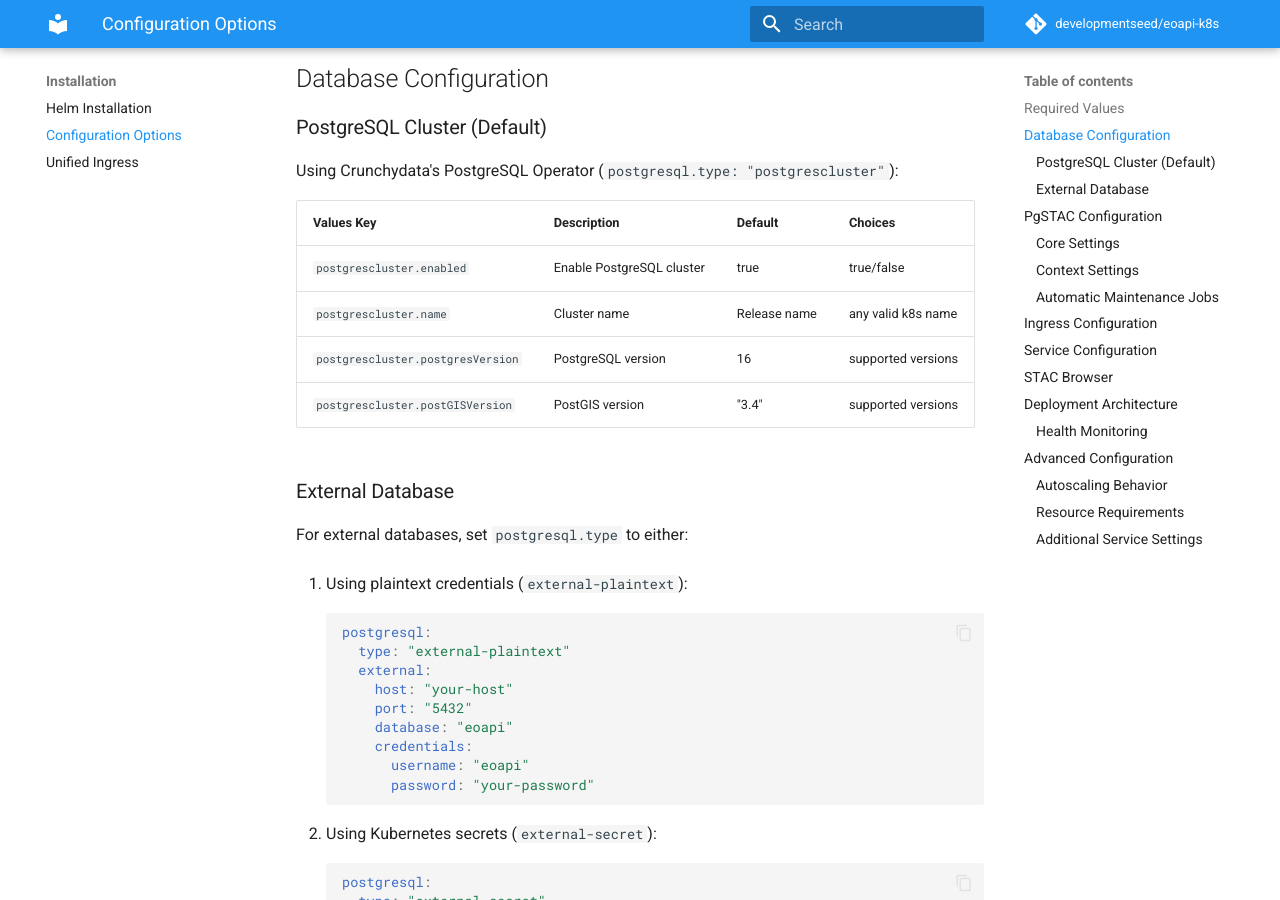
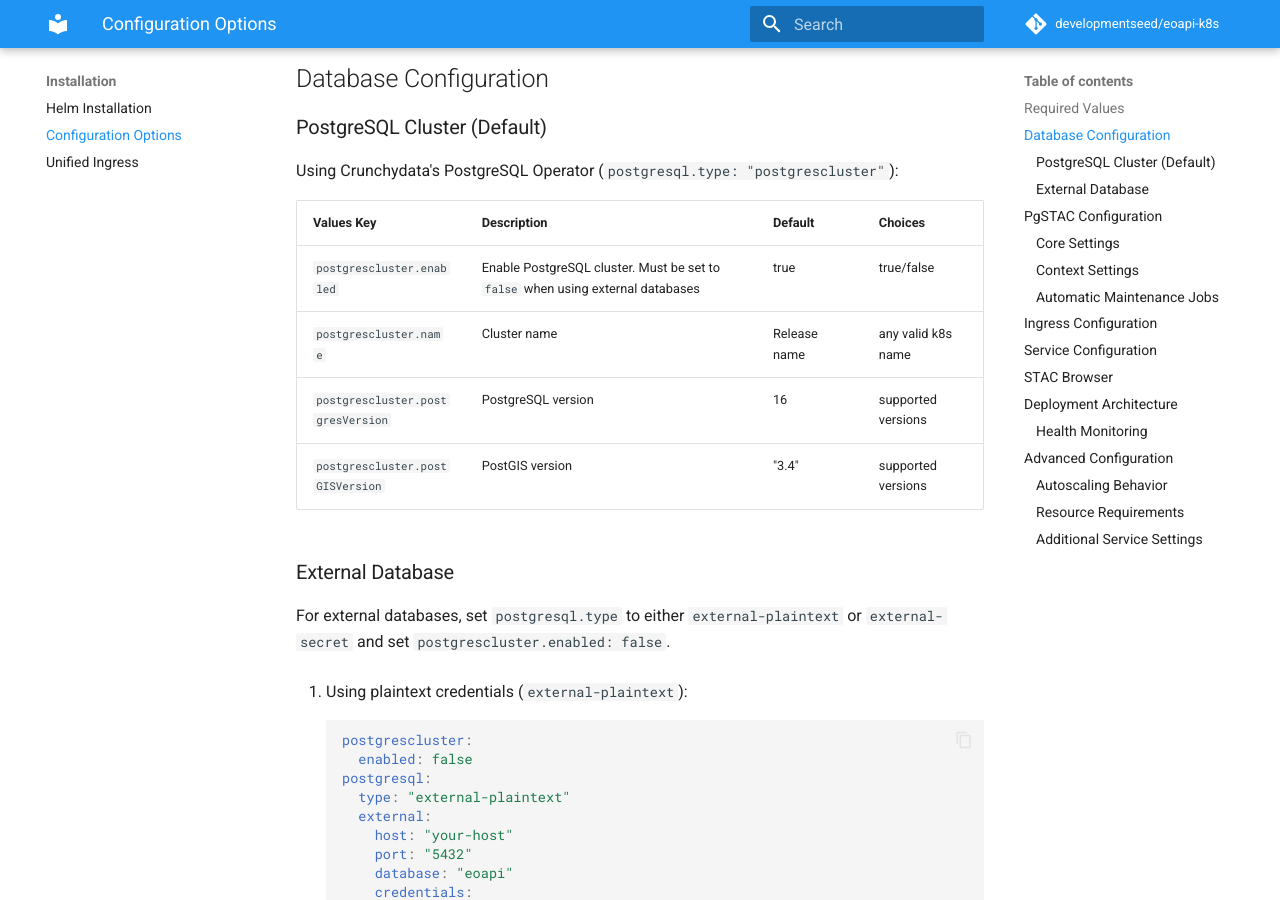
Before and after one commit to developmentseed/eoapi-k8s, an MkDocs documentation site: the page built from docs/configuration.md, in a window 1280 px wide and 900 px high, scrolled down 716 px. Built offline with MkDocs 1.6.1 and Material for MkDocs 9.7.7, drawn with Linux system fonts in a browser that asks for light colours; comment, search, counter and statistics services are not loaded.

````diff
--- a/docs/configuration.md
+++ b/docs/configuration.md
@@ -39,18 +39,20 @@ Using Crunchydata's PostgreSQL Operator (`postgresql.type: "postgrescluster"`):
 
 | **Values Key** | **Description** | **Default** | **Choices** |
 |:--------------|:----------------|:------------|:------------|
-| `postgrescluster.enabled` | Enable PostgreSQL cluster | true | true/false |
+| `postgrescluster.enabled` | Enable PostgreSQL cluster. Must be set to `false` when using external databases | true | true/false |
 | `postgrescluster.name` | Cluster name | Release name | any valid k8s name |
 | `postgrescluster.postgresVersion` | PostgreSQL version | 16 | supported versions |
 | `postgrescluster.postGISVersion` | PostGIS version | "3.4" | supported versions |
 
 ### External Database
 
-For external databases, set `postgresql.type` to either:
+For external databases, set `postgresql.type` to either `external-plaintext` or `external-secret` and set `postgrescluster.enabled: false`.
 
 
 1. Using plaintext credentials (`external-plaintext`):
 ```yaml
+postgrescluster:
+  enabled: false
 postgresql:
   type: "external-plaintext"
   external:
````
Also changed, not shown: CHANGELOG.md (+1 -0 lines), charts/eoapi/README.md (+1 -0 lines), 5 other files.
